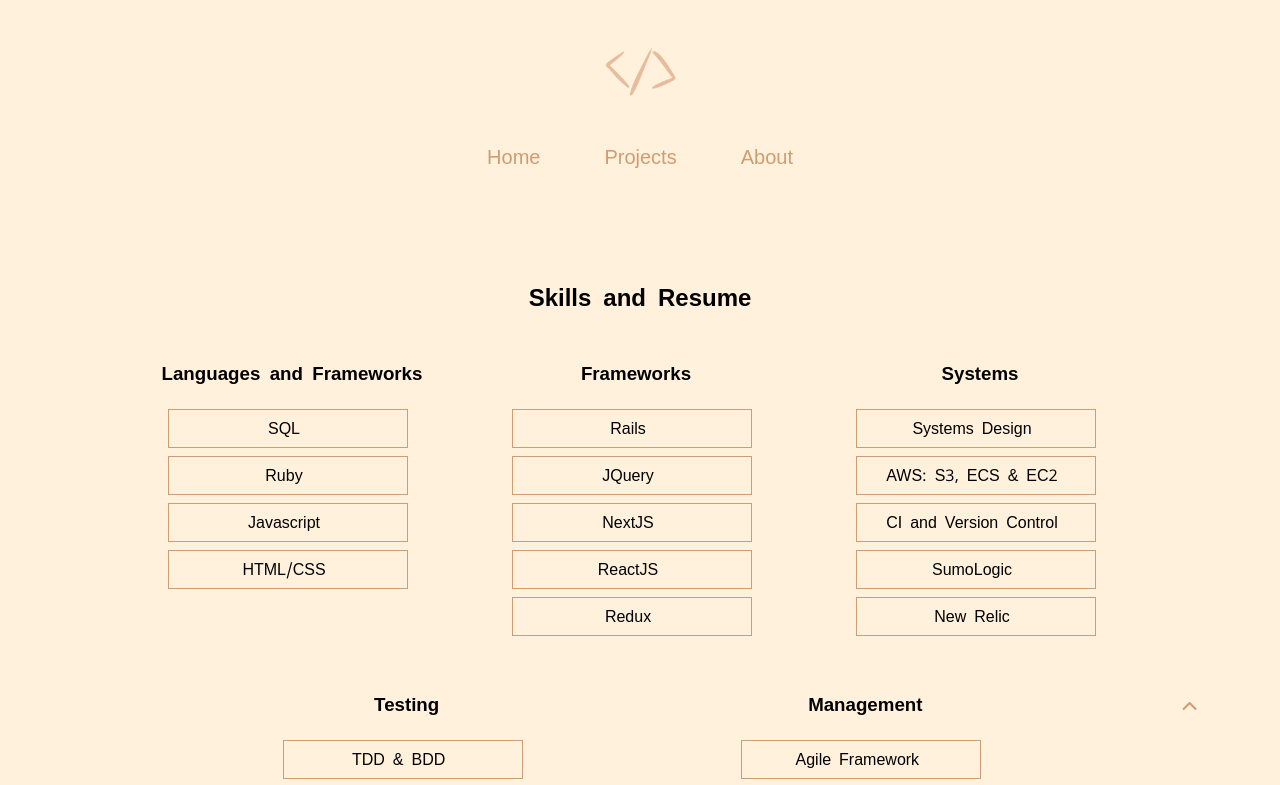
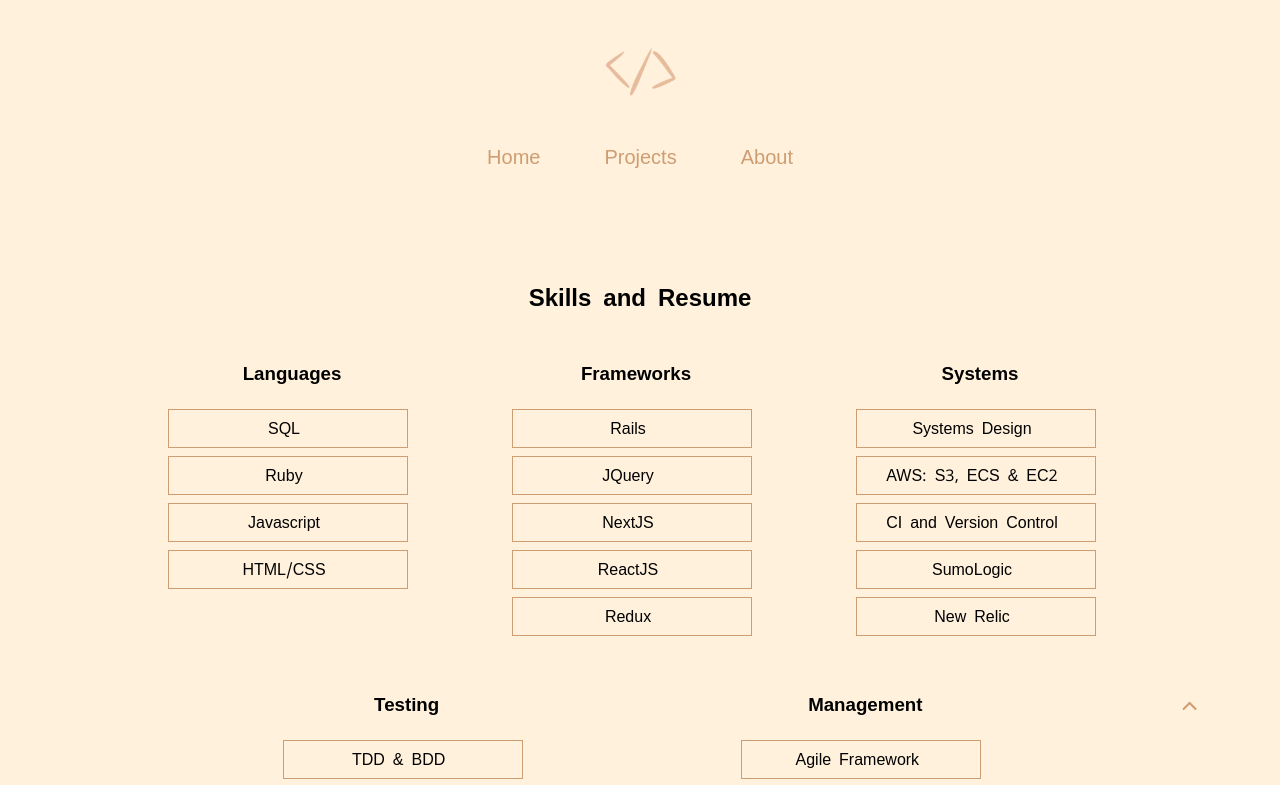
Before and after one commit to rweir4/personaldevsite, a Next.js app: page /about in a window 1280 px wide. Shown: the top 785 px of the page. Built offline with nearby package versions, Linux system fonts and the light colour scheme; a web font is replaced by a local one.

Commit message:
Update skill name

```diff
--- a/app/about/page.js
+++ b/app/about/page.js
@@ -5,7 +5,7 @@ import { faAngleDown } from '@fortawesome/free-solid-svg-icons'
 
 export default function About() {
   const skillsList = {
-    'Languages and Frameworks' : [
+    'Languages' : [
       'SQL',
       'Ruby',
       'Javascript',
```
